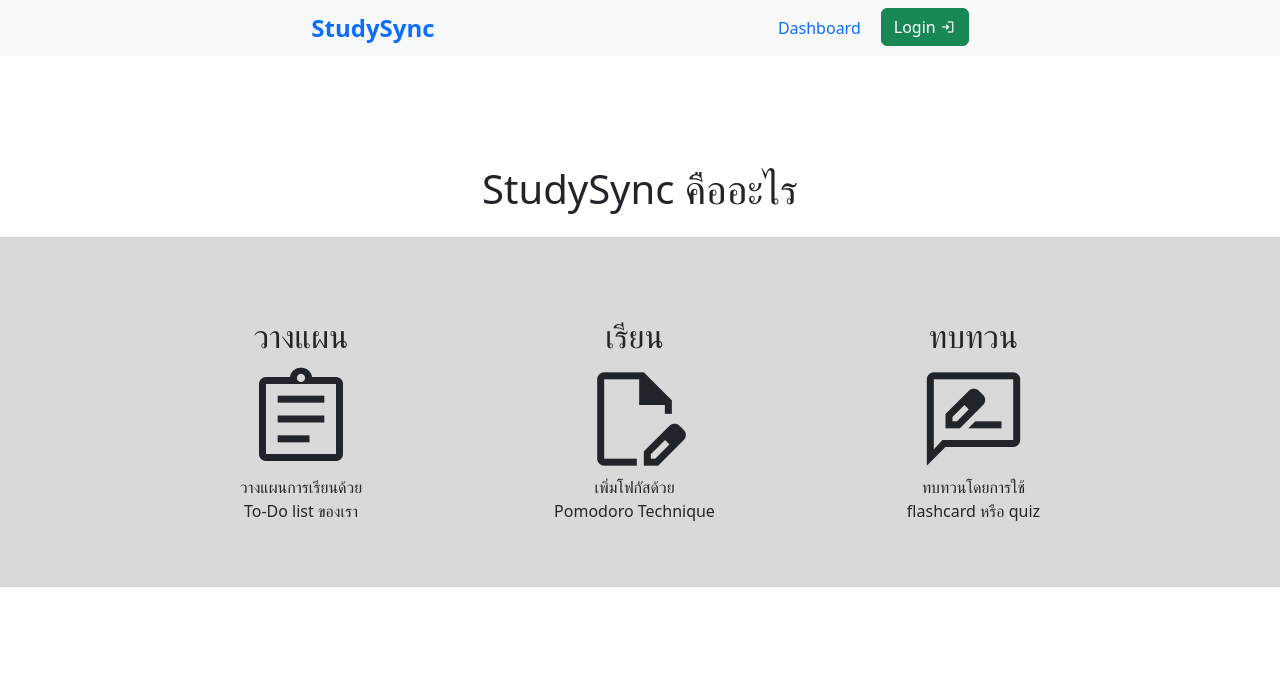
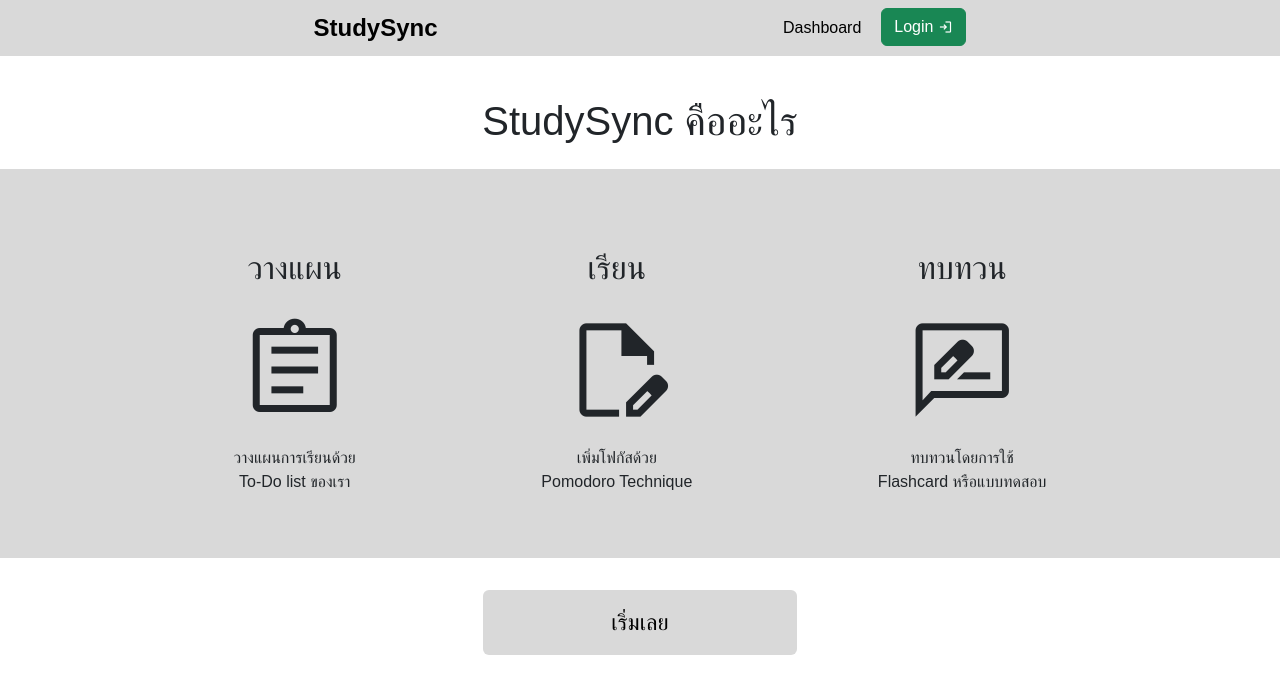
Before and after one commit to phatphumt/StudySync-NSC2024, a React (Vite) app: page / in a window 1280 px wide. Shown: the top 694 px of the page. Built offline with nearby package versions, Linux system fonts and the light colour scheme.

Commit message:
added button in Home and fix navbar displaying the wrong color

```diff
--- a/src/components/NavBar.tsx
+++ b/src/components/NavBar.tsx
@@ -1,9 +1,10 @@
 import { Button, Nav } from 'react-bootstrap';
 import { Link } from 'react-router-dom';
+import '../styles/App.sass';
 
 const NavBar = () => {
 	return (
-		<Nav className="navbar navbar-expand-lg bg-body-tertiary navbg d-flex flex-row justify-content-evenly align-items-center">
+		<Nav className="navbar navbg d-flex flex-row justify-content-evenly align-items-center">
 			<Nav.Link className="navbar-brand">
 				<Link to="/">
 					<strong>StudySync</strong>
@@ -11,7 +12,7 @@ const NavBar = () => {
 			</Nav.Link>
 			<div className="d-flex gap-1">
 				<Nav.Link>
-					<Link to="/about">Dashboard</Link>
+					<Link to="/dashboard">Dashboard</Link>
 				</Nav.Link>
 				<Nav.Item>
 					<Link to="/login">
--- a/src/index.sass
+++ b/src/index.sass
@@ -1,4 +1,12 @@
-@import url('https://fonts.googleapis.com/css2?family=Noto+Serif+Thai:wght@100;200;300;400;500;600;700;800;900&display=swap')
+@import url('https://fonts.googleapis.com/css2?family=Noto+Sans+Thai+Looped:wght@100;200;300;400;500;600;700;800;900&display=swap')
 
 a
   text-decoration: none !important
+  &:link
+    color: #000
+
+.material-symbols-outlined
+  user-select: none
+
+*
+  font-family: 'Noto Sans Thai Looped', sans-serif
--- a/src/main.tsx
+++ b/src/main.tsx
@@ -1,19 +1,21 @@
 import React from 'react';
 import ReactDOM from 'react-dom/client';
 import App from './pages/Home.tsx';
-import About from './pages/Dashboard.tsx';
+import Dashboard from './pages/Dashboard.tsx';
 import LoginPage from './pages/LoginPage.tsx';
 import { BrowserRouter as Router, Routes, Route } from 'react-router-dom';
 import './index.sass';
 import 'bootstrap/dist/css/bootstrap.min.css';
 import 'bootstrap/dist/js/bootstrap.bundle.min';
+import NavBar from './components/NavBar.tsx';
 
 ReactDOM.createRoot(document.getElementById('root')!).render(
 	<React.StrictMode>
 		<Router>
+			<NavBar />
 			<Routes>
 				<Route path="/" element={<App />} />
-				<Route path="/about" element={<About />} />
+				<Route path="/dashboard" element={<Dashboard />} />
 				<Route path="/login" element={<LoginPage />} />
 			</Routes>
 		</Router>
--- a/src/pages/Dashboard.tsx
+++ b/src/pages/Dashboard.tsx
@@ -1,13 +1,7 @@
-import NavBar from '../components/NavBar';
 import '../styles/App.sass';
 
-const About = () => {
-	return (
-		<>
-			<NavBar />
-			Dashboard is WIP!
-		</>
-	);
+const Dashboard = () => {
+	return <>Dashboard is WIP!</>;
 };
 
-export default About;
+export default Dashboard;
--- a/src/pages/Home.tsx
+++ b/src/pages/Home.tsx
@@ -1,31 +1,54 @@
-import NavBar from '../components/NavBar';
+import { Button } from 'react-bootstrap';
 import '../styles/App.sass';
 import '../styles/Home.sass';
 
 const App = () => {
-	const aboutContent = [{ title: 'วางแผน', iconName: 'assignment', desc: 'วางแผนการเรียนด้วย', descB: 'To-Do list ของเรา' },
-	{ title: 'เรียน', iconName: 'edit_document', desc: 'เพิ่มโฟกัสด้วย ', descB: 'Pomodoro Technique' }, { title: 'ทบทวน', iconName: 'rate_review', desc: 'ทบทวนโดยการใช้ ', descB: 'flashcard หรือ quiz' }]
+	const aboutContent = [
+		{
+			title: 'วางแผน',
+			iconName: 'assignment',
+			desc: 'วางแผนการเรียนด้วย',
+			descB: 'To-Do list ของเรา',
+		},
+		{
+			title: 'เรียน',
+			iconName: 'edit_document',
+			desc: 'เพิ่มโฟกัสด้วย ',
+			descB: 'Pomodoro Technique',
+		},
+		{
+			title: 'ทบทวน',
+			iconName: 'rate_review',
+			desc: 'ทบทวนโดยการใช้ ',
+			descB: 'Flashcard หรือแบบทดสอบ',
+		},
+	];
+
 	return (
 		<>
-			<NavBar />
 			<main>
 				<h1>StudySync คืออะไร</h1>
 				<div className="about">
-					{aboutContent.map(stuff => {
+					{aboutContent.map((stuff) => {
 						return (
-							<div className='about-content'>
+							<div className="about-content">
 								<h2>{stuff.title}</h2>
 								<span className="material-symbols-outlined icons">
 									{stuff.iconName}
 								</span>
-								<p>{stuff.desc}<br />
-									{stuff.descB}</p>
+								<p>
+									{stuff.desc}
+									<br />
+									{stuff.descB}
+								</p>
 							</div>
-						)
-					}
-					)}
+						);
+					})}
 				</div>
-		</main>
+				<Button variant="secondary" className="start--btn">
+					เริ่มเลย
+				</Button>
+			</main>
 		</>
 	);
 };
--- a/src/pages/LoginPage.tsx
+++ b/src/pages/LoginPage.tsx
@@ -1,12 +1,5 @@
-import NavBar from '../components/NavBar';
-
 const LoginPage = () => {
-	return (
-		<>
-			<NavBar />
-			LoginPage WIP!
-		</>
-	);
+	return <>LoginPage WIP!</>;
 };
 
 export default LoginPage;
--- a/src/styles/App.sass
+++ b/src/styles/App.sass
@@ -5,7 +5,7 @@ a
     color: #000
 
 .navbg
-  background: $main-color
+  background: $main-color !important
   color: #000
 
 .navbar-brand
--- a/src/styles/Home.sass
+++ b/src/styles/Home.sass
@@ -11,13 +11,16 @@ main
   font-size: 7rem
 
 .about-content
+  gap: 1.2rem
   display: flex
   flex-direction: column
   align-items: center
   margin-top: 2rem
-
-.about-content p
-  text-align: center
+  p
+    text-align: center
+    font-weight: 500
+  h1
+    font-weight: 500
 
 .about
   display: flex
@@ -27,3 +30,14 @@ main
   margin-top: 1rem
   padding: 3rem
   background: $main-color
+
+.start--btn
+  padding: 1rem 8rem !important
+  margin-top: 2rem
+  font-size: 1.4rem !important
+  background: $main-color !important
+  border: none !important
+  color: #000 !important
+  transition: all 500ms
+  &:hover
+    box-shadow: 0px 4px 4px 0px rgba(0, 0, 0, 0.25)
```
